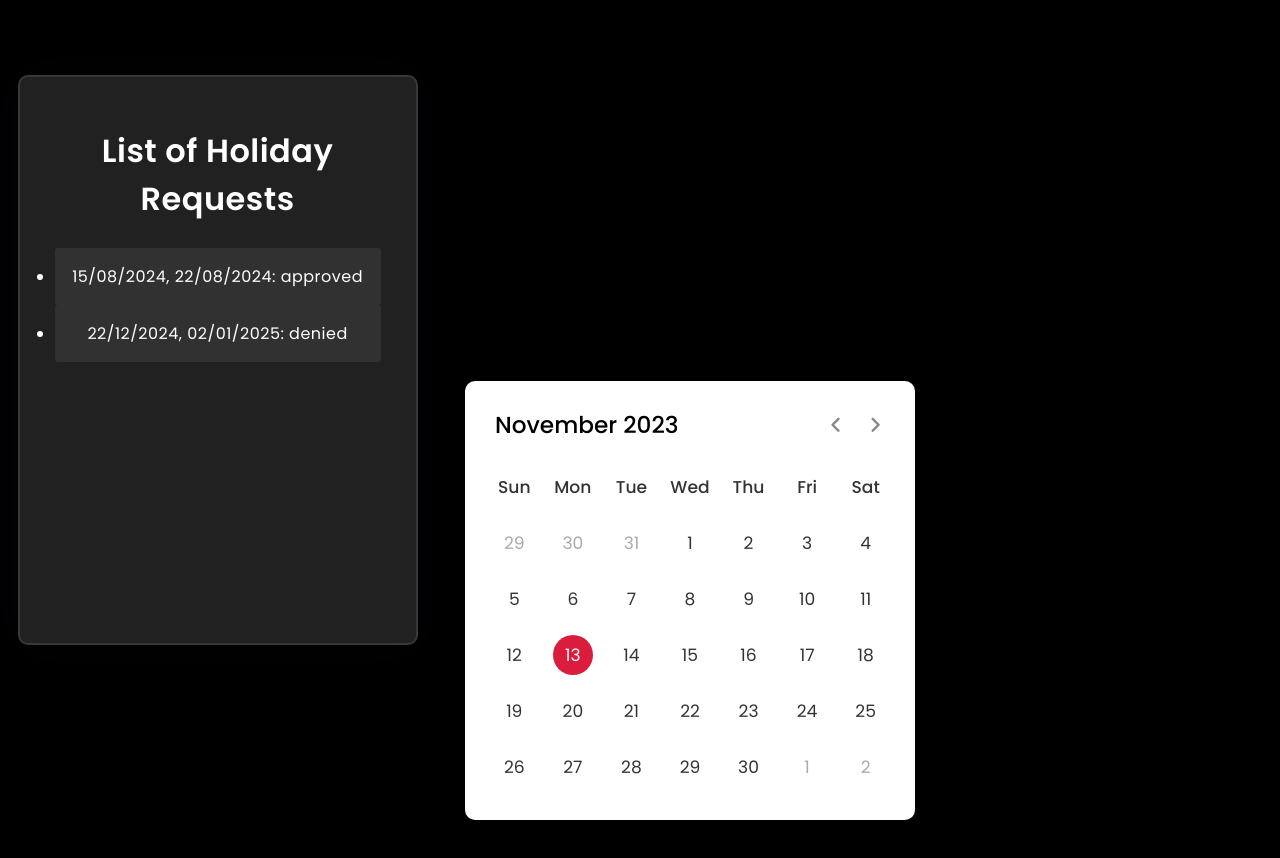
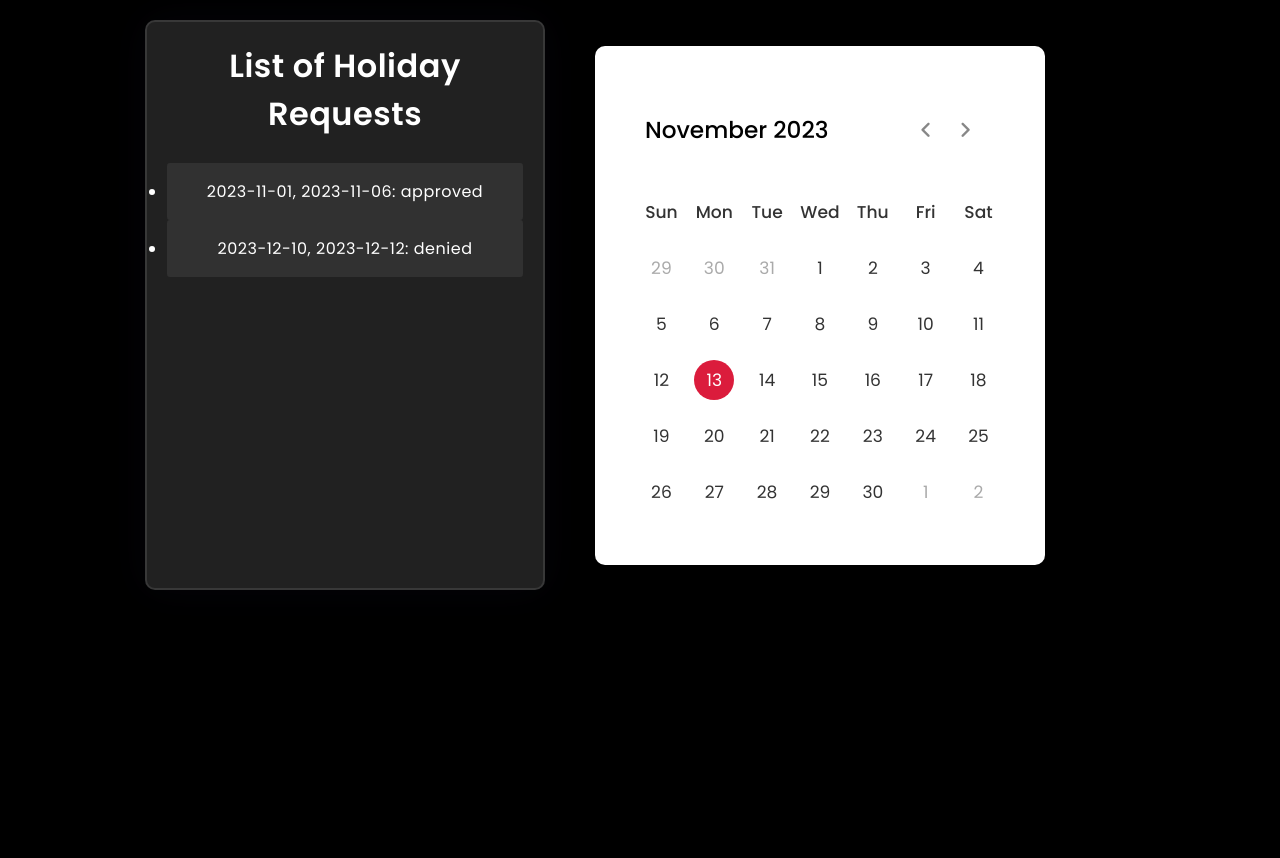
Before and after one commit to RobStarkie/PTO-Tracker, a React (Create React App) app in the folder pto-tracker/: page / in a window 1280 px wide. Both pictures are taken after typing "name@example.com", "Sample123" into the empty fields and a click on the button "Log In". Shown: the top 858 px of the page. After the commit the page ends 800 px from the top, so only its background shows below. Built offline with nearby package versions, Linux system fonts and the light colour scheme.

Commit message:
CSS changes

```diff
--- a/pto-tracker/src/HomeScreenFramework/Home.css
+++ b/pto-tracker/src/HomeScreenFramework/Home.css
@@ -1,4 +1,18 @@
-.containers {
-    padding-top: 200px;
-    padding-left: 100px;
+.containers{
+    position: relative;
+    display: flex;
+    flex-direction: column; /* Stacks items vertically */
+    align-items: center;
+    justify-content: center;
 }
+
+.containers div {
+    padding: 20px;
+}
+
+@media screen and (min-width: 900px) {
+    #homeScreenContainers {
+        display: flex;
+        flex-direction: row; /* Stacks items vertically */
+    }
+}
--- a/pto-tracker/src/HomeScreenFramework/HomeScreenComponents/LeftList.css
+++ b/pto-tracker/src/HomeScreenFramework/HomeScreenComponents/LeftList.css
@@ -4,8 +4,6 @@
   height: 570px;
   width: 400px;
   background-color: rgba(255,255,255,0.13);
-  position: absolute;
-  transform: translate(-50%,-50%);
   top: 45%;
   left: 17%;
   border-radius: 10px;
--- a/pto-tracker/src/HomeScreenFramework/HomeScreenComponents/LeftList.tsx
+++ b/pto-tracker/src/HomeScreenFramework/HomeScreenComponents/LeftList.tsx
@@ -7,18 +7,18 @@ interface LeftListProps {
 
 const holidayRequests  = [{
     id: 'user1',
-    startDate: '15/08/2024',
-    endDate: '22/08/2024',
+    startDate: '2023-11-01',
+    endDate: '2023-11-06',
     status: 'approved'
 }, {
     id: 'user1',
-    startDate: '22/12/2024',
-    endDate: '02/01/2025',
+    startDate: '2023-12-10',
+    endDate: '2023-12-12',
     status: 'denied'
 }, {
         id: 'user2',
-        startDate: '25/12/2024',
-        endDate: '01/01/2025',
+        startDate: '2024-01-09',
+        endDate: '2024-01-13',
         status: 'approved'
 }];
 
--- a/pto-tracker/src/HomeScreenFramework/HomeScreenComponents/MiddleCalendar.css
+++ b/pto-tracker/src/HomeScreenFramework/HomeScreenComponents/MiddleCalendar.css
@@ -11,7 +11,6 @@ body{
   align-items: center;
   padding: 0 10px;
   justify-content: center;
-  min-height: 100vh;
 }
 .wrapper{
   width: 450px;
--- a/pto-tracker/src/HomeScreenFramework/HomeScreenComponents/MiddleCalendar.tsx
+++ b/pto-tracker/src/HomeScreenFramework/HomeScreenComponents/MiddleCalendar.tsx
@@ -2,17 +2,16 @@ import React, { useEffect, useState } from 'react';
 import './MiddleCalendar.css'
 
 const Calendar: React.FC = () => {
-
-
-
-
 
     const [currYear, setCurrYear] = useState(new Date().getFullYear());
     const [currMonth, setCurrMonth] = useState(new Date().getMonth());
     const [daysTag, setDaysTag] = useState<JSX.Element | null>(null);
     const [currentDate, setCurrentDate] = useState<string>('');
 
-
+    function isDateInRange(dateToCheck: Date, startDate: Date, endDate: Date): boolean {
+        console.log(dateToCheck >= startDate && dateToCheck <= endDate);
+        return dateToCheck >= startDate && dateToCheck <= endDate;
+    }
 
     const handleIconClick = (iconId: string) => {
         if (iconId=="prev") {
@@ -44,6 +43,18 @@ const Calendar: React.FC = () => {
       for (let i = firstDayofMonth; i > 0; i--) {
         liTag += `<li class="inactive">${lastDateofLastMonth - i + 1}</li>`;
       }
+
+      /*const currentDate = new Date();
+      const startDate = new Date('2023-11-01');
+      const endDate = new Date('2023-11-06');
+
+      for (let i = 1; i <= lastDateofMonth; i++) {
+      let isPending =
+        isDateInRange(currentDate, startDate, endDate)
+            ? 'active'
+            : '';
+        liTag += `<li class="${isPending}">${i}</li>`;
+      }*/
 
       for (let i = 1; i <= lastDateofMonth; i++) {
         let isToday =
```
